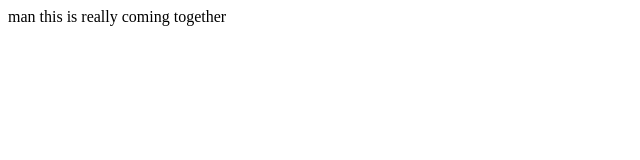
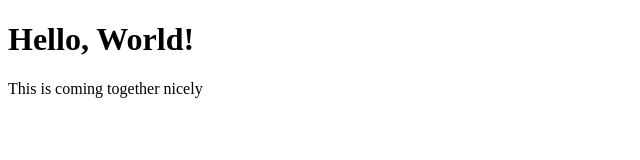
Before and after one commit to TimGibson/azuresample, a plain HTML site: page index.html in a window 1280 px wide. Shown: the whole page, without its empty margins (0-640 px from the left). Drawn offline with Linux system fonts and the light colour scheme.

Commit message:
Update index.html

```diff
--- a/index.html
+++ b/index.html
@@ -1 +1,11 @@
-<div>man this is really coming together</div>
+<!DOCTYPE html>
+<html lang="en">
+<head>
+    <meta charset="UTF-8">
+    <meta name="viewport" content="width=device-width, initial-scale=1.0">
+    <title>perfect</title>
+</head>
+<body>
+    <h1>Hello, World!</h1>
+    <p>This is coming together nicely</p>
+</body>
```
